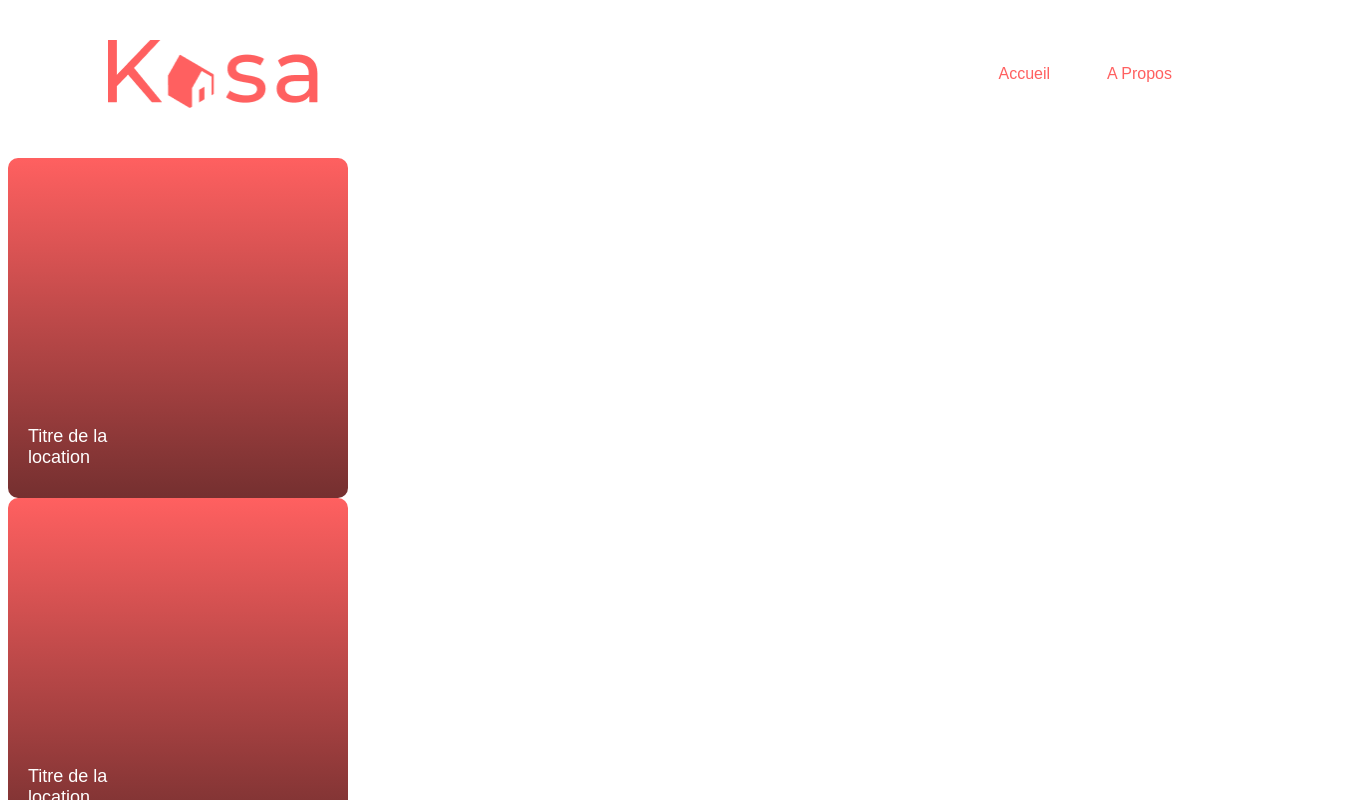
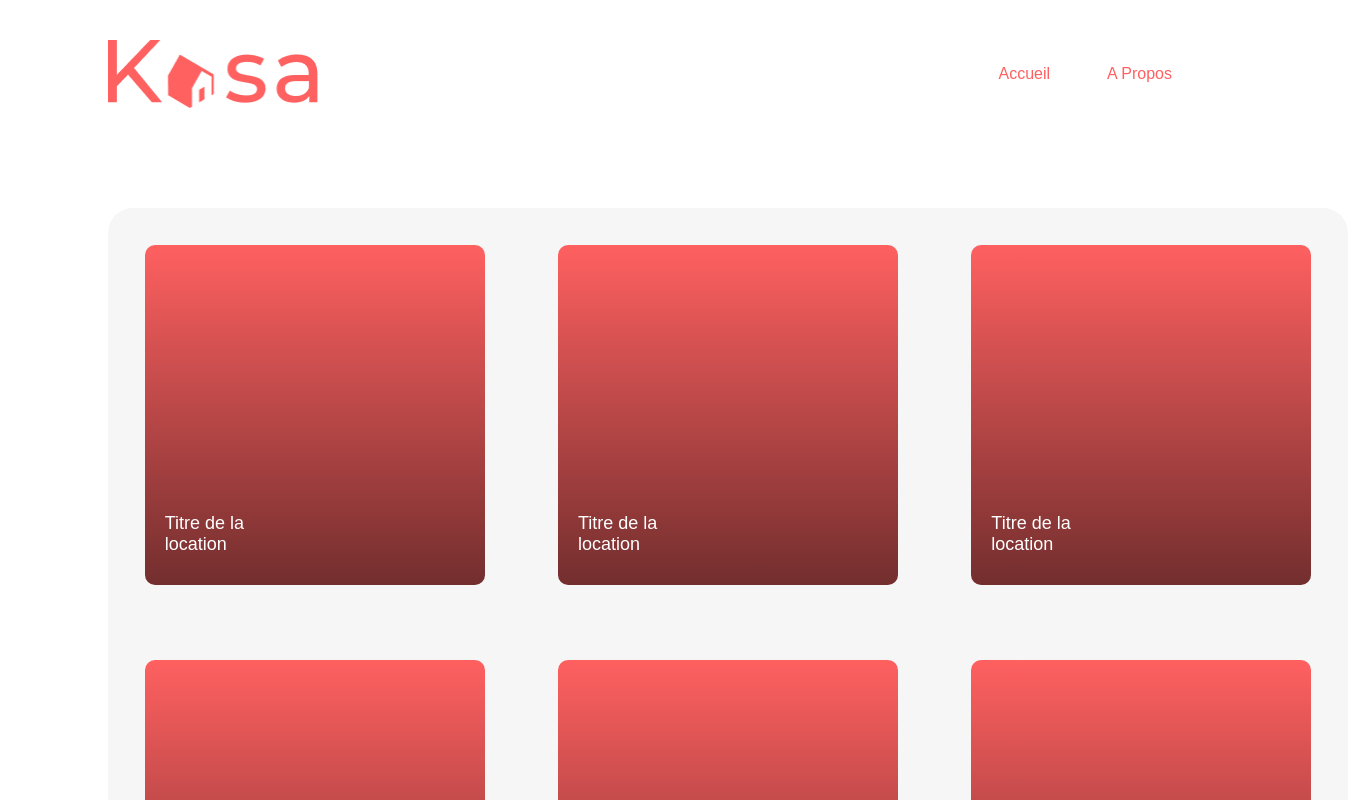
Before and after one commit to zoulikha-dev/kasa-app, a React (Create React App) app: page / in a window 1280 px wide. Shown: the top 800 px of the page, 1348 px wide, since content can reach past the window. Built offline with nearby package versions, Linux system fonts and the light colour scheme.

Commit message:
add css container thumb

```diff
--- a/src/pages/About/About.jsx
+++ b/src/pages/About/About.jsx
@@ -1,11 +1,12 @@
 import React from "react";
+import Header from "../../components/Header/Header";
 
 const About = () => {
   return (
     <div>
-        <h1>About</h1>
+      <h1>About</h1>
     </div>
-  )
+  );
 };
 
 export default About;
--- a/src/pages/Home/Home.css
+++ b/src/pages/Home/Home.css
@@ -0,0 +1,11 @@
+.container-thumb {
+    width: 1240px;
+    height: 829px;
+    display: flex;
+    flex-wrap: wrap;
+    justify-content: space-around;
+    background: #F6F6F6;
+    border-radius: 25px;
+    align-content: space-around;
+    margin: 100px;
+}
```
